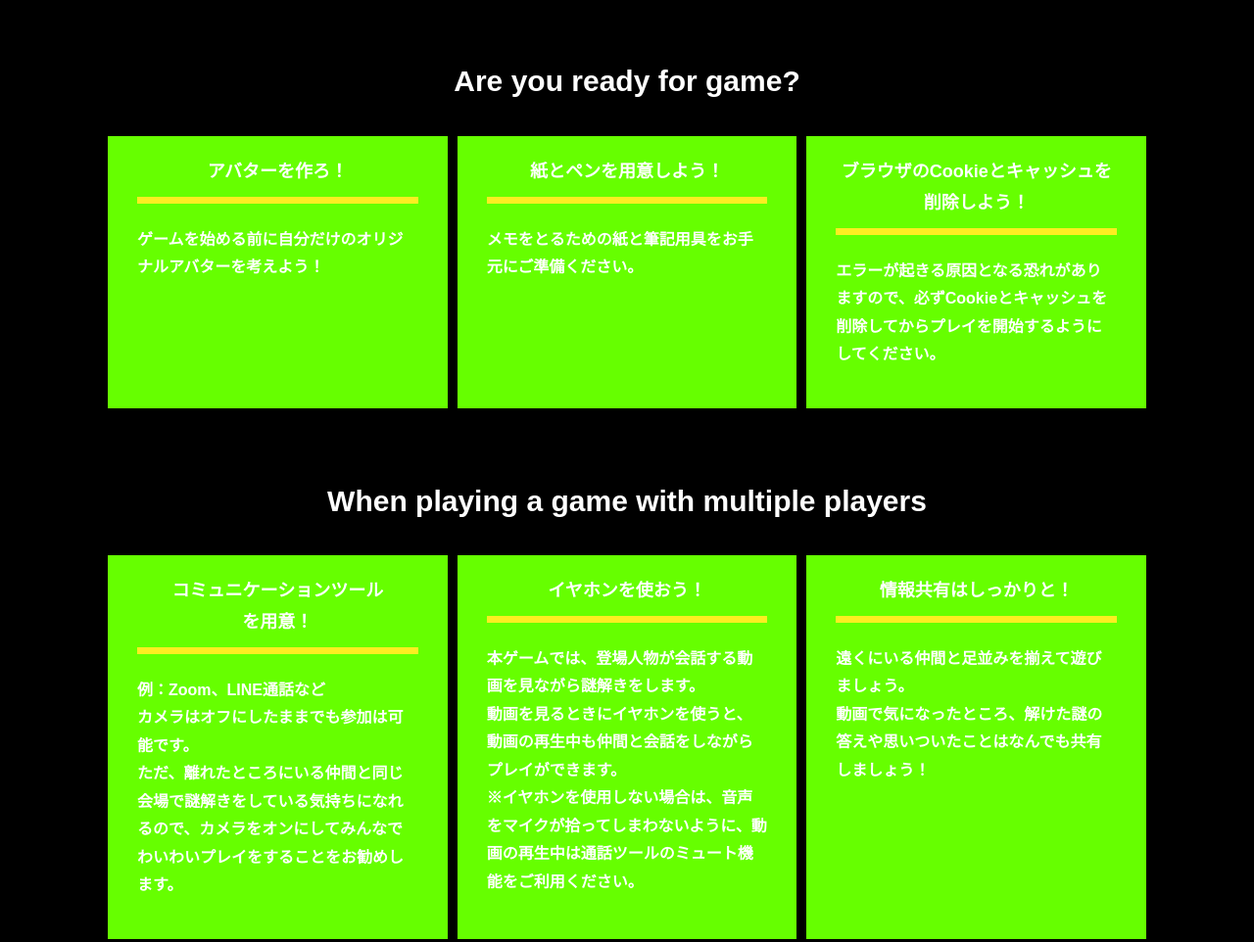
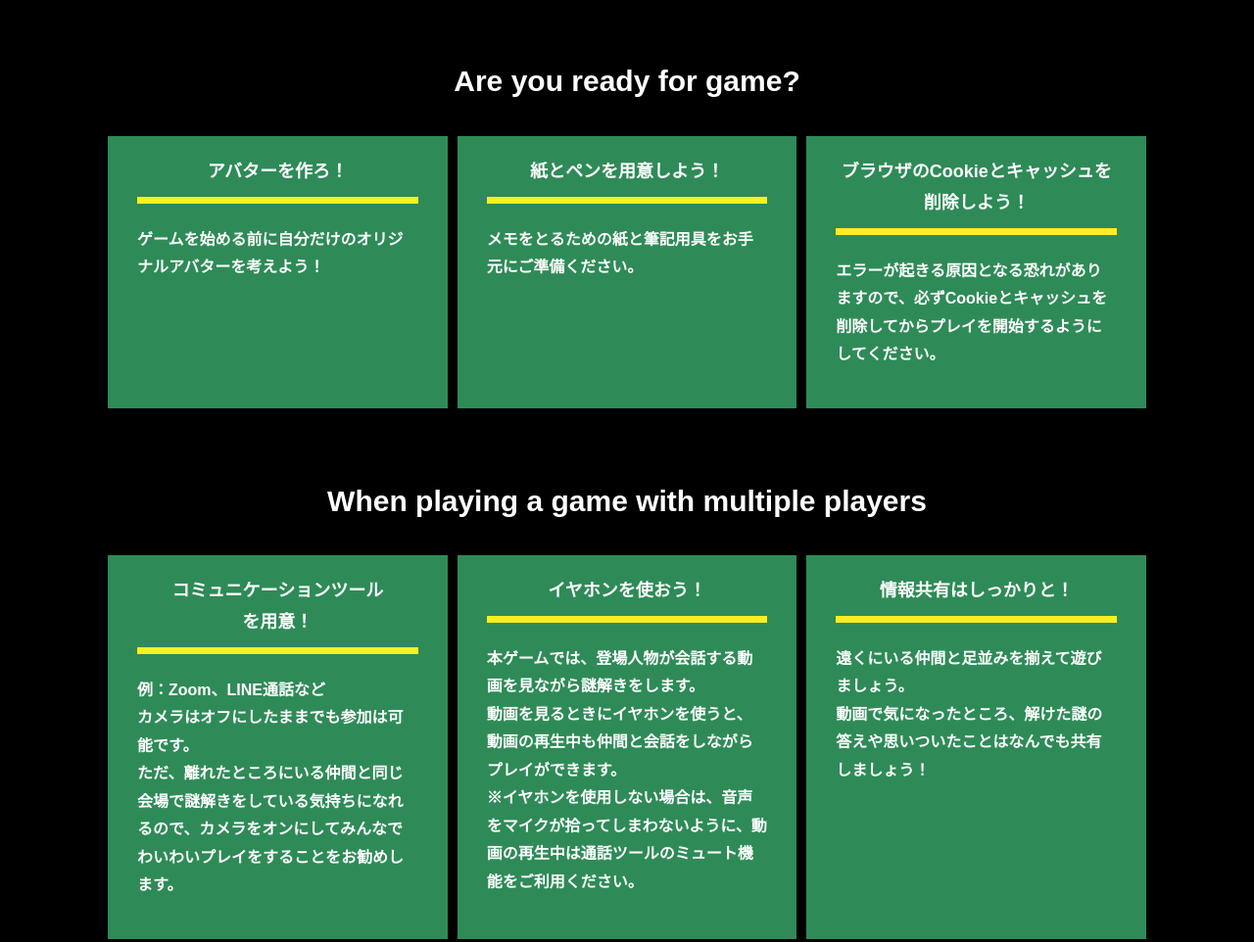
Before and after one commit to PeterParker0810/Sinister-Six, a plain HTML site: page index.html in a window 1280 px wide. Shown: the part 1360-2322 px from the top of the page at 98% size. Drawn offline with Linux system fonts and the light colour scheme; a web font is replaced by a local one.

Commit message:
Update style.css

```diff
--- a/assets/css/style.css
+++ b/assets/css/style.css
@@ -161,7 +161,7 @@ button {
 }
 
 .card {
-  background-color: #66FF00;
+  background-color: #2E8B57;
   margin-bottom: 20px;
   height: 100%;
 }
```
